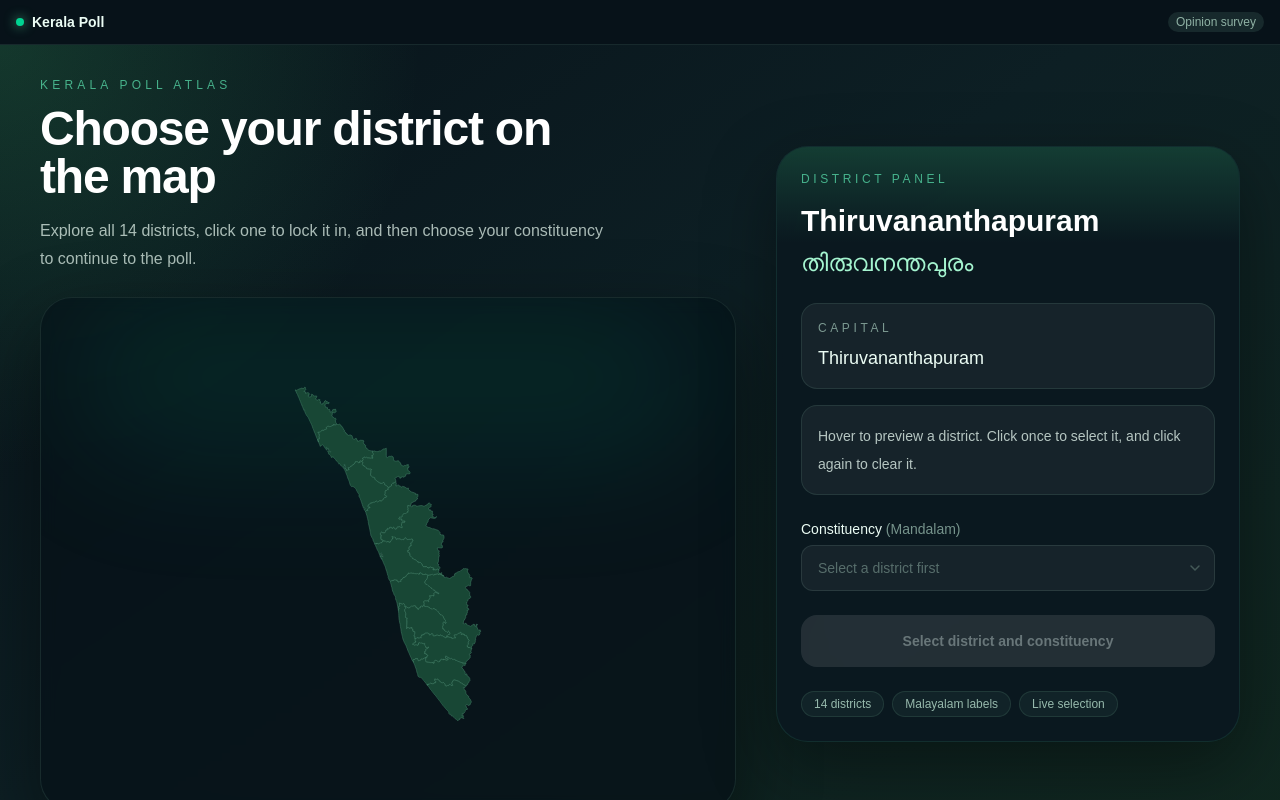
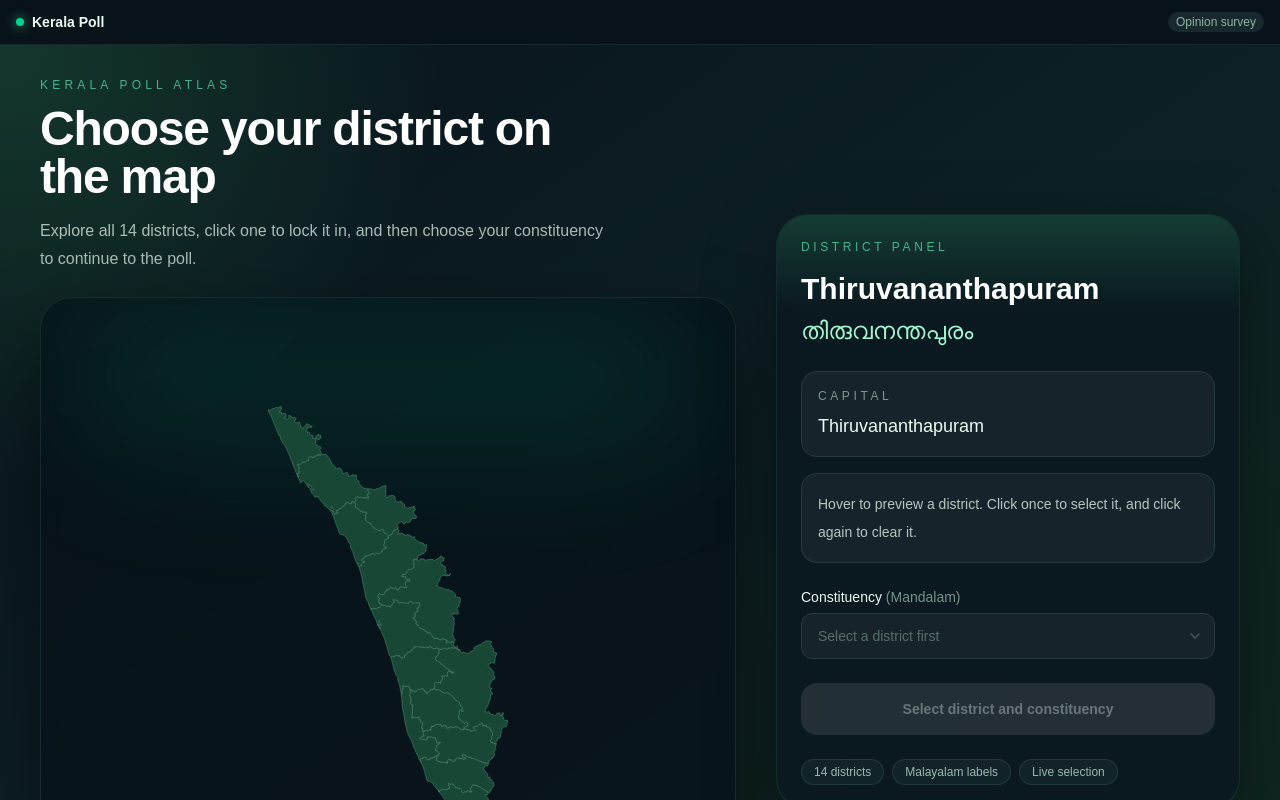
Before and after one commit to rishnudk/kerala-polling, a Next.js app: page / in a window 1280 px wide. Shown: the top 800 px of the page. Built offline with nearby package versions, Linux system fonts and the light colour scheme.

Commit message:
style : revamp the kerala map

```diff
--- a/component/map/KeralaDistrictMap.tsx
+++ b/component/map/KeralaDistrictMap.tsx
@@ -63,7 +63,7 @@ export function KeralaDistrictMap({
             <div className="pointer-events-none absolute inset-x-8 top-0 h-40 rounded-full bg-emerald-400/10 blur-3xl" />
             <svg
               viewBox="0 0 400 1000"
-              className="relative z-10 mx-auto h-[58vh] min-h-[420px] w-full max-w-[420px]"
+              className="relative z-10 mx-auto h-[75vh] min-h-[500px] w-full max-w-[600px]"
               role="img"
               aria-label="Interactive Kerala district map"
             >
```
